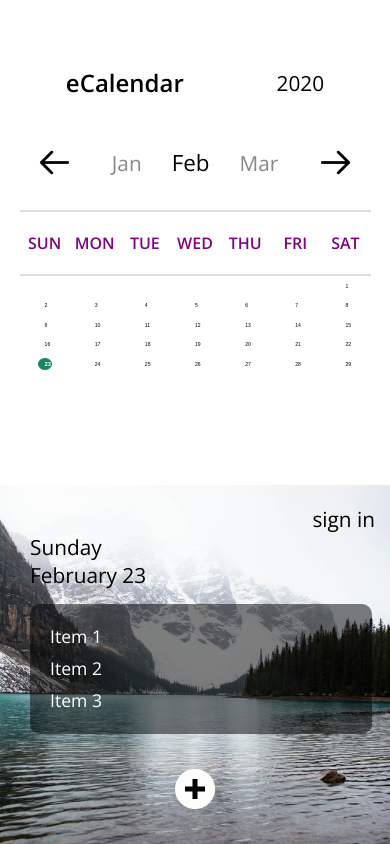
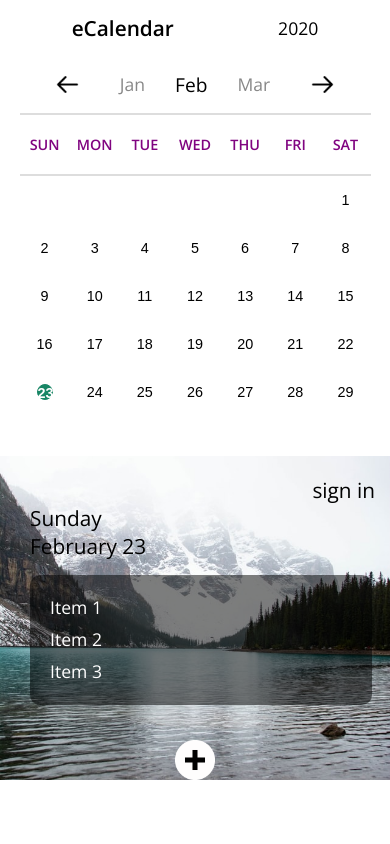
Before and after one commit to Chingu-Solo/solo-koala-159, a React (Create React App) app in the folder jalisa-tier2-ecalendar/: page / in a window 390 px wide. Built offline with nearby package versions, Linux system fonts and the light colour scheme.

Commit message:
responsive work

```diff
--- a/jalisa-tier2-ecalendar/src/App.js
+++ b/jalisa-tier2-ecalendar/src/App.js
@@ -1,7 +1,5 @@
 import React, { Fragment } from 'react';
 import styled from 'styled-components';
-import Calendar from './components/Calendar';
-import EventsList from './components/EventsList';
 import CalendarPage from './components/CalendarPage';
 
 function App() {
@@ -21,7 +19,7 @@ const AppContainer = styled.div`
   justify-content: space-between;
   height: 100%;
 
-  @media (max-width: 1040px) {
+  @media (max-width: 768px) {
     display: block;
     justify-content: center;
   }
--- a/jalisa-tier2-ecalendar/src/components/Calendar.js
+++ b/jalisa-tier2-ecalendar/src/components/Calendar.js
@@ -84,11 +84,12 @@ export default Calendar;
 
 const CalendarContainer = styled.div`
   width: 60%;
-  margin-left: auto;
+  margin: 0 auto;
   padding-top: 50px;
 
-  @media (max-width: 1040px) {
-    margin: 0 auto;
+  @media (max-width: 768px) {
+    padding-top: 0;
+    margin-bottom: 40px;
     width: 90%;
   }
 `;
@@ -102,14 +103,23 @@ const CalendarHeader = styled.div`
     grid-row: 1/2;
     grid-column: 2/4;
     font-weight: 600;
-    font-size: 1.5em;
+    font-size: 1.5rem;
   }
 
   h2 {
     grid-row: 1/2;
     grid-column: 5/6;
     font-weight: 400;
-    font-size: 1.3em;
+    font-size: 1.3rem;
+  }
+
+  @media (max-width: 580px) {
+    h1 {
+      font-size: 1.3rem;
+    }
+    h2 {
+      font-size: 1.1rem;
+    }
   }
 `;
 
@@ -118,7 +128,11 @@ const Months = styled.div`
   font-weight: 400;
   justify-content: center;
   align-items: center;
-  padding: 30px 15px;
+  padding: 30px 0;
+
+  @media (max-width: 580px) {
+    padding: 15px 0;
+  }
 `;
 
 const LeftArrow = styled.img`
@@ -126,6 +140,11 @@ const LeftArrow = styled.img`
   height: 35px;
   width: 35px;
   padding-right: 40px;
+
+  @media (max-width: 580px) {
+    height: 25px;
+    width: 25px;
+  }
 `;
 
 const RightArrow = styled.img`
@@ -133,22 +152,39 @@ const RightArrow = styled.img`
   height: 35px;
   width: 35px;
   padding-left: 40px;
+
+  @media (max-width: 580px) {
+    height: 25px;
+    width: 25px;
+  }
 `;
 
 const PreviousMonth = styled.div`
-  font-size: 1.3em;
+  font-size: 1.3rem;
   color: #888;
   padding-right: 30px;
+
+  @media (max-width: 580px) {
+    font-size: 1.1rem;
+  }
 `;
 
 const CurrentMonth = styled.div`
-  font-size: 1.4em;
+  font-size: 1.4rem;
+
+  @media (max-width: 580px) {
+    font-size: 1.2rem;
+  }
 `;
 
 const NextMonth = styled.div`
-  font-size: 1.3em;
+  font-size: 1.3rem;
   color: #888;
   padding-left: 30px;
+
+  @media (max-width: 580px) {
+    font-size: 1.1rem;
+  }
 `;
 
 const DayOfWeek = styled.div`
@@ -157,32 +193,57 @@ const DayOfWeek = styled.div`
   grid-row: 2/3;
   grid-template-columns: repeat(7, 1fr);
   text-transform: uppercase;
+  font-size: 1.1rem;
   font-weight: 600;
   align-items: center;
   padding: 20px 0;
   color: #800480;
   border-top: 2px solid #ddd;
   border-bottom: 2px solid #ddd;
+
+  @media (max-width: 580px) {
+    font-size: 0.9rem;
+  }
 `;
 
 const DateGrid = styled.div`
   display: grid;
   grid-row: 3/6;
   grid-template-columns: repeat(7, 1fr);
+  align-items: center;
+  justify-content: center;
 `;
 
 const DateCell = styled.button`
   outline: none;
   border: none;
   cursor: pointer;
-  width: 3vw;
-  height: 3vw;
-  margin: 1vw;
+  width: 3rem;
+  height: 3rem;
+  margin: 1rem;
   justify-self: center;
   font-weight: ${props => (props.isCurrentDate ? '600' : '400')};
-  font-size: ${props => (props.isCurrentDate ? '1.5vw' : '1.3vw')};
+  font-size: ${props => (props.isCurrentDate ? '1.4rem' : '1.3rem')};
   border: ${props => (props.isDateSelected ? '1px solid #188665' : 'none')};
   background-color: ${props => (props.isDateSelected ? '#188665' : 'white')};
   color: ${props => (props.isDateSelected ? 'white' : 'black')};
   border-radius: 100%;
+  padding: 0;
+
+  @media (min-width: 581px) and (max-width: 900px) {
+    width: 2.5rem;
+    height: 2.5rem;
+    font-size: ${props => (props.isCurrentDate ? '1.2rem' : '1.1rem')};
+  }
+
+  @media (max-width: 580px) {
+    width: 2rem;
+    height: 2rem;
+    font-size: 0.9rem;
+  }
+
+  @media (max-width: 420px) {
+    width: 1rem;
+    height: 1rem;
+  }
 `;
--- a/jalisa-tier2-ecalendar/src/components/EventForm.js
+++ b/jalisa-tier2-ecalendar/src/components/EventForm.js
@@ -8,13 +8,13 @@ const EventForm = () => {
         <ul>
           <li>
             <label for="title">Title:</label>
-            <input type="text" name="title" />
+            <input type="text" name="title" required />
           </li>
           <li>
             <label for="startDt">Start Date:</label>
-            <input type="date" name="startDt" />
+            <input type="date" name="startDt" required />
             <label for="endDt">End Date:</label>
-            <input type="date" name="endDt" />
+            <input type="date" name="endDt" required />
           </li>
           <li>
             <label for="begins">Begins:</label>
--- a/jalisa-tier2-ecalendar/src/components/EventsList.js
+++ b/jalisa-tier2-ecalendar/src/components/EventsList.js
@@ -105,14 +105,12 @@ const EventsPanel = styled.div`
   width: 30%;
   padding-left: 30px;
   padding-top: 50px;
-  margin-left: 50px;
   background-image: url(${props => props.seasonImage});
   background-repeat: no-repeat;
   background-attachment: center;
   background-size: cover;
 
-  @media (max-width: 1040px) {
-    position: absolute;
+  @media (max-width: 768px) {
     bottom: 0;
     margin-left: 0;
     width: calc(100% - 30px);
@@ -123,26 +121,26 @@ const EventsPanel = styled.div`
 
 const SignIn = styled.div`
   text-align: right;
-  font-size: 1.3em;
+  font-size: 1.3rem;
   margin-top: 15px;
   margin-right: 15px;
   padding-bottom: 40px;
   cursor: pointer;
 
-  @media (max-width: 1040px) {
+  @media (max-width: 768px) {
     padding-bottom: 0px;
   }
 `;
 
 const DayOfWeek = styled.div`
   font-weight: 400;
-  font-size: 1.3em;
+  font-size: 1.3rem;
   align-self: end;
 `;
 
 const MonthDate = styled.div`
   font-weight: 400;
-  font-size: 1.3em;
+  font-size: 1.3rem;
 `;
 
 const EventsListContainer = styled.div`
@@ -152,7 +150,7 @@ const EventsListContainer = styled.div`
   margin-right: 30px;
   height: 55vh;
   overflow: auto;
-  font-size: 1.1em;
+  font-size: 1.1rem;
   line-height: 1.8;
 
   ul {
@@ -163,7 +161,7 @@ const EventsListContainer = styled.div`
     }
   }
 
-  @media (max-width: 1040px) {
+  @media (max-width: 768px) {
     width: 95%;
     height: 50%;
   }
--- a/jalisa-tier2-ecalendar/src/utilities/calendarUtils.js
+++ b/jalisa-tier2-ecalendar/src/utilities/calendarUtils.js
@@ -51,12 +51,6 @@ export const getWeekdaysShort = () => {
   return weekdays;
 };
 
-// export const getCurrentYear = () => new Date().getFullYear();
-
-// export const getDaysInMonth = (month, year) => {
-//   return new Date(year, month, 0).getDate();
-// };
-
 export const getFirstDayOfMonth = date => {
   const firstDayOfMonth = new Date(date);
   firstDayOfMonth.setMonth(firstDayOfMonth.getMonth() + 1);
```
